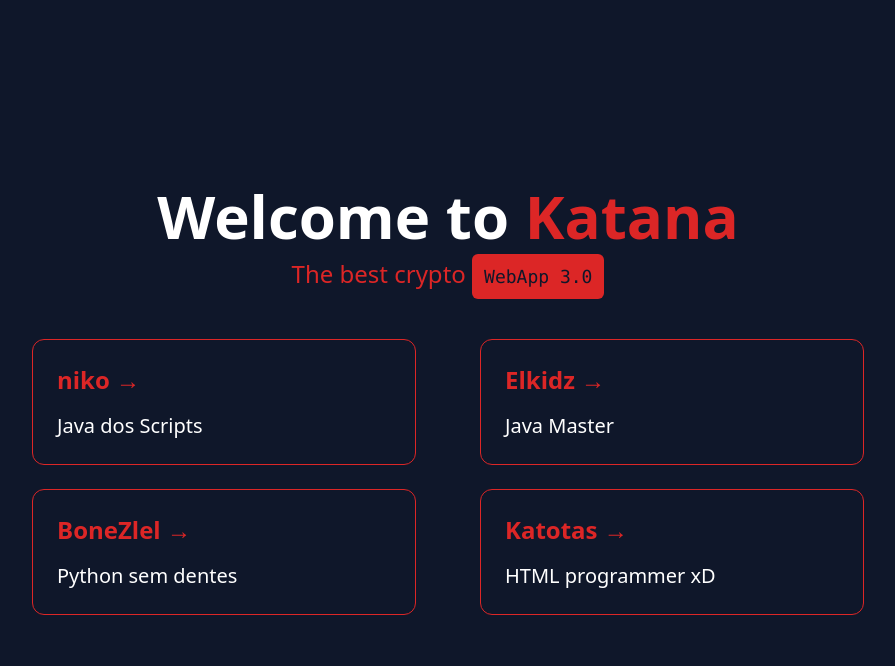
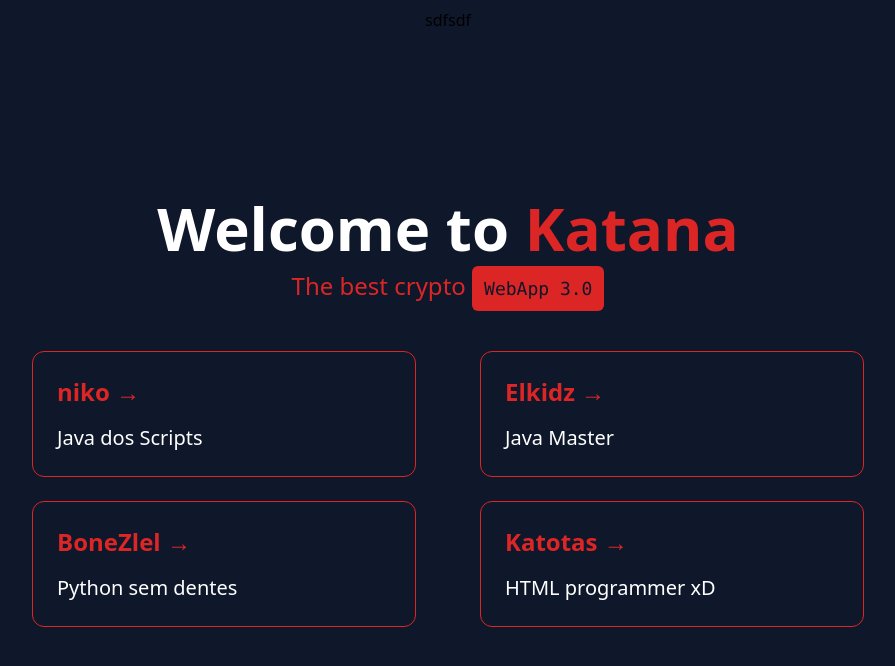
Before and after one commit to kataniko/katana-blockchain, a Next.js app: page / in a window 1280 px wide. Shown: the top 666 px of the page, without its empty margins (192-1087 px from the left). Built offline with nearby package versions, Linux system fonts and the light colour scheme.

Commit message:
ADD: const frontend

```diff
--- /dev/null
+++ b/components/Header.js
@@ -0,0 +1,9 @@
+import React from 'react'
+
+const Header = () => {
+  return (
+    <div>Header</div>
+  )
+}
+
+export default Header
--- a/package.json
+++ b/package.json
@@ -6,6 +6,7 @@
     "start": "next start"
   },
   "dependencies": {
+    "framer-motion": "^7.6.1",
     "next": "latest",
     "react": "18.1.0",
     "react-dom": "18.1.0"
--- a/pages/index.tsx
+++ b/pages/index.tsx
@@ -1,15 +1,29 @@
 import type { NextPage } from 'next'
 import Head from 'next/head'
 import Image from 'next/image'
+import { motion } from "framer-motion"
 
 const Home: NextPage = () => {
   return (
-    <div className="flex min-h-screen flex-col items-center justify-center py-2 bg-slate-900">
+    <motion.div className="flex min-h-screen flex-col items-center justify-center py-2 bg-slate-900"
+    initial={{x : -500,
+    opacity : 0,
+    scale : 0.5,
+    }}
+    animate={{ x : 0 ,
+    opacity: 1,
+  scale : 1}}
+    transition={{  }}
+    >
+
+
       <Head>
         <title>Katana-Blockchain</title>
         <link rel="icon" href="/favicon.ico" />
       </Head>
-
+      <header>
+        sdfsdf
+      </header>
       <main className="flex w-full flex-1 flex-col items-center justify-center px-20 text-center bg-slate-900">
         <h1 className="text-6xl font-bold text-white">
           Welcome to{' '}
@@ -67,7 +81,7 @@ const Home: NextPage = () => {
           </a>
         </div>
       </main>
-    </div>
+    </motion.div>
   )
 }
 
```
Also changed, not shown: 2 other files (tests, documents, lock files or other folders).
